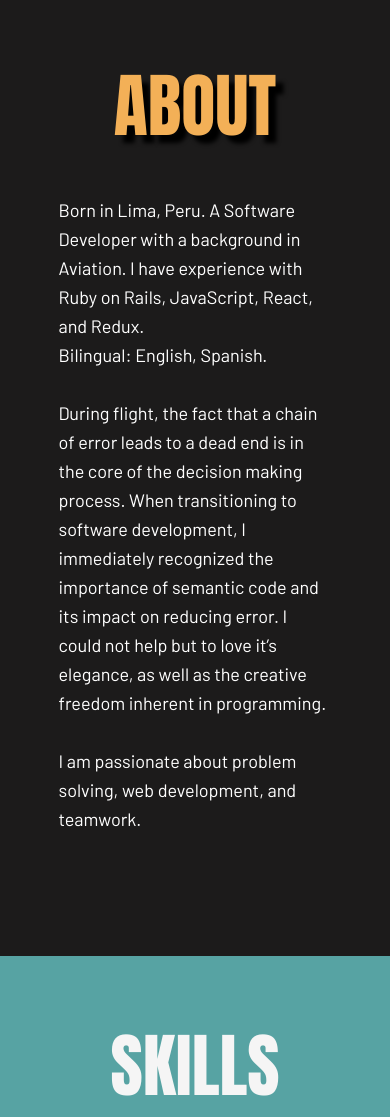
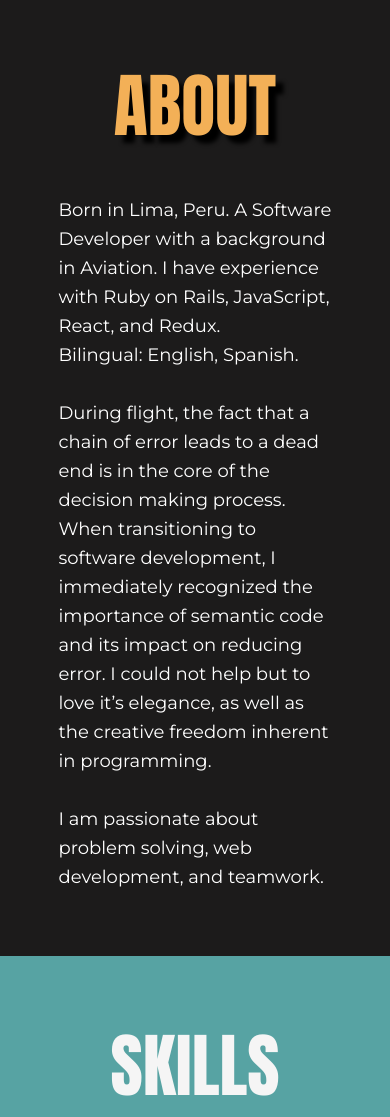
Before and after one commit to paulobocanegra/portfolio, a PHP site: page / in a window 390 px wide. Shown: the part 900-2017 px from the top of the page. Run offline with PHP 8.4, Linux system fonts and the light colour scheme.

Commit message:
updated about font

```diff
--- a/assets/css/body.css
+++ b/assets/css/body.css
@@ -16,7 +16,7 @@ html{
 
 @media only screen and (max-width: 1207px) {
     .about-wrapper{
-        height: 45em;
+        height: 47em;
         justify-content: flex-start;
     }
 }
@@ -31,7 +31,7 @@ html{
 
 @media only screen and (max-width: 544px) {
     .about-wrapper{
-        height: 50em;
+        height: 55em;
         justify-content: flex-start;
     }
 }
@@ -50,7 +50,7 @@ html{
     }
 }
 
-@media only screen and (max-width: 375px) {
+@media only screen and (max-width: 380px) {
     .about-wrapper{
         height: 63em;
         justify-content: flex-start;
@@ -79,8 +79,8 @@ html{
     flex-direction: center;
     align-items: center;
     font-size: 20px;
-    font-family: 'Barlow', sans-serif;
-    line-height: 40px;
+    font-family: 'Montserrat', sans-serif;
+    line-height: 35px;
 }
 
 @media only screen and (max-width: 375px) {
@@ -163,7 +163,7 @@ html{
     .about-text{
         width: 40em;
         margin-right: 0px;
-        margin-bottom: 30px;
+        /* margin-bottom: 60px; */
     }
 
     .about-text > p{
--- a/index.html
+++ b/index.html
@@ -9,6 +9,10 @@
     <link rel="stylesheet" href="assets/css/body.css">
     <link rel="stylesheet" href="assets/css/footer.css">
     <link rel="preconnect" href="https://fonts.gstatic.com">
+
+    <!-- font-family: 'Montserrat', sans-serif; -->
+    <link rel="preconnect" href="https://fonts.gstatic.com">
+    <link href="https://fonts.googleapis.com/css2?family=Montserrat&display=swap" rel="stylesheet">
 
     <!-- font-family: 'Nunito', sans-serif; -->
     <link rel="preconnect" href="https://fonts.gstatic.com">
```
Also changed, not shown: images/flygif.gif (deleted), images/gocta.jpg (deleted), images/gold.jpg (deleted), images/lima2.jpg (deleted).
